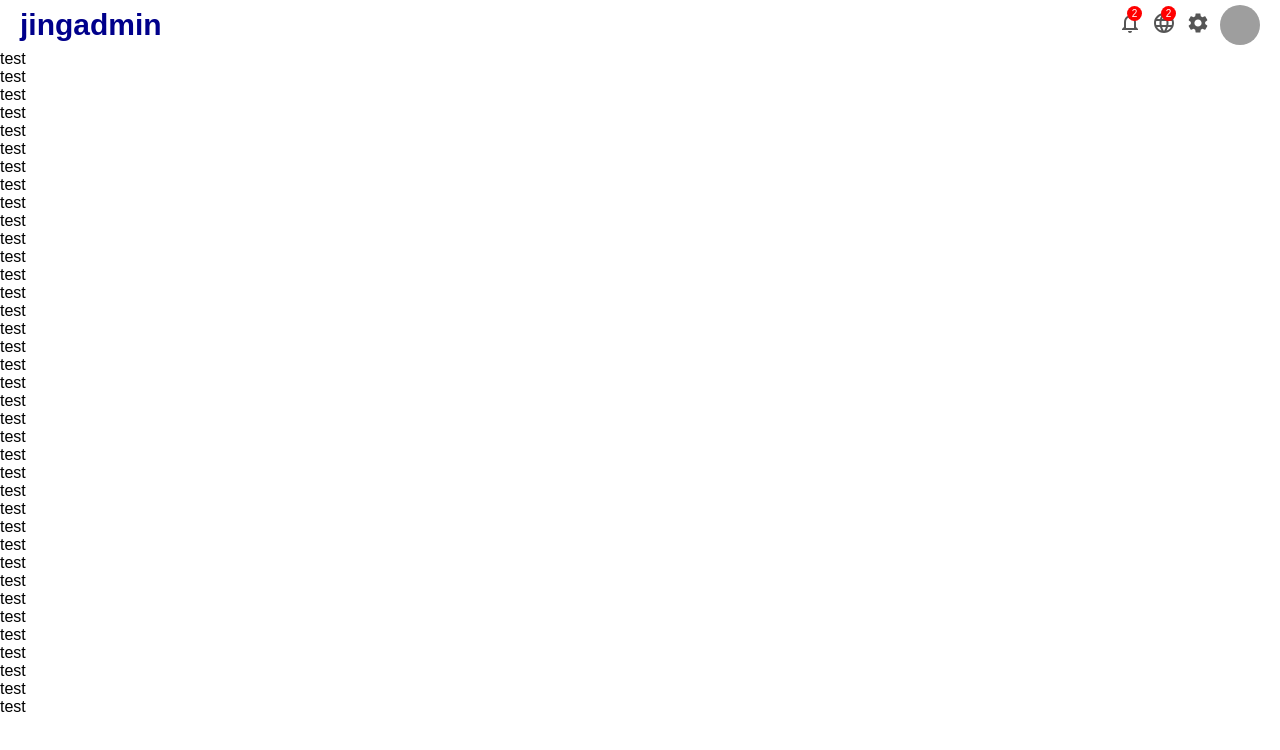
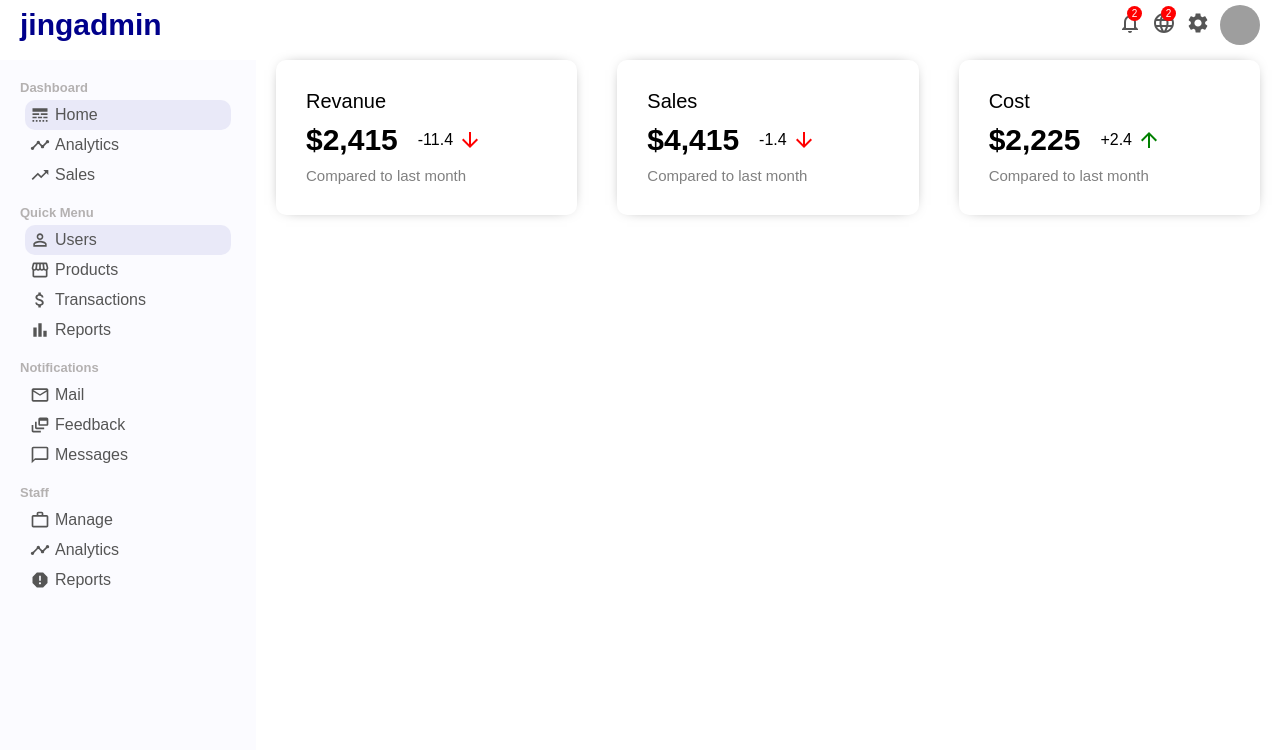
Before and after one commit to Jing0717/youtube-admin, a React (Create React App) app: page / in a window 1280 px wide. Shown: the top 750 px of the page. Built offline with nearby package versions, Linux system fonts and the light colour scheme; grey boxes are pictures that could not be loaded; the HTML template or start-up script is replaced by a standard one.

Commit message:
create homepage & featuredInfo

```diff
--- a/src/App.js
+++ b/src/App.js
@@ -1,46 +1,17 @@
+import Sidebar from "./components/sidebar/Sidebar";
 import Topbar from "./components/topbar/Topbar";
+import "./app.css";
+import Home from "./pages/home/Home";
+
 
 function App() {
   return (
     <div>
       <Topbar />
-      test<br />
-      test<br />
-      test<br />
-      test<br />
-      test<br />
-      test<br />
-      test<br />
-      test<br />
-      test<br />
-      test<br />
-      test<br />
-      test<br />
-      test<br />
-      test<br />
-      test<br />
-      test<br />
-      test<br />
-      test<br />
-      test<br />
-      test<br />
-      test<br />
-      test<br />
-      test<br />
-      test<br />
-      test<br />
-      test<br />
-      test<br />
-      test<br />
-      test<br />
-      test<br />
-      test<br />
-      test<br />
-      test<br />
-      test<br />
-      test<br />
-      test<br />
-      test<br />
+      <div className="container">
+        <Sidebar />
+        <Home />
+      </div>
     </div>
   );
 }
--- /dev/null
+++ b/src/app.css
@@ -0,0 +1,9 @@
+.container {
+    display: flex;
+    margin-top: 10px;
+}
+
+.others{
+    flex:4;
+    background-color: darkcyan;
+}
--- /dev/null
+++ b/src/components/featuredInfo/FeaturedInfo.jsx
@@ -0,0 +1,42 @@
+import "./featuredInfo.css";
+import { ArrowDownward, ArrowUpward } from "@material-ui/icons"
+
+export default function FeaturedInfo() {
+    return (
+        <div className="featured">
+            <div className="featuredItem">
+                <span className="featuredTitle">
+                    Revanue
+                </span>
+                <div className="featuredMoneyContainer">
+                    <span className="featuredMoney">$2,415</span>
+                    <span className="featuredMoneyRate">-11.4<ArrowDownward className="featuredIcon negative"/>
+                    </span>
+                </div>
+                <span className="featredSub">Compared to last month</span>
+            </div>
+            <div className="featuredItem">
+                <span className="featuredTitle">
+                    Sales
+                </span>
+                <div className="featuredMoneyContainer">
+                    <span className="featuredMoney">$4,415</span>
+                    <span className="featuredMoneyRate">-1.4<ArrowDownward className="featuredIcon negative" />
+                    </span>
+                </div>
+                <span className="featredSub">Compared to last month</span>
+            </div>
+            <div className="featuredItem">
+                <span className="featuredTitle">
+                Cost
+                </span>
+                <div className="featuredMoneyContainer">
+                    <span className="featuredMoney">$2,225</span>
+                    <span className="featuredMoneyRate">+2.4<ArrowUpward className="featuredIcon" />
+                    </span>
+                </div>
+                <span className="featredSub">Compared to last month</span>
+            </div>
+        </div>
+    )
+}
--- /dev/null
+++ b/src/components/featuredInfo/featuredInfo.css
@@ -0,0 +1,52 @@
+.featured {
+    width: 100%;
+    display: flex;
+    justify-content: space-between;
+}
+
+.featuredItem {
+    flex: 1;
+    margin: 0 20px;
+    padding: 30px;
+    border-radius: 10px;
+    cursor: pointer;
+    box-shadow: 0px 0px 15px -10px rgba(0, 0, 0, 1);
+    -webkit-box-shadow: 0px 0px 15px -10px rgba(0, 0, 0, 1);
+    -moz-box-shadow: 0px 0px 11px 0px rgba(0, 0, 0, 1);
+}
+
+.featuredTitle {
+    font-size: 20px;
+}
+
+.featuredMoneyContainer {
+    margin: 10px 0;
+    display: flex;
+    align-items: center;
+}
+
+.featuredMoney {
+    font-size: 30px;
+    font-weight: 600;
+}
+
+.featuredMoneyRate {
+    display: flex;
+    align-items: center;
+    margin-left: 20px;
+}
+
+.featuredIcon {
+    font-size: 14px;
+    margin-left: 5px;
+    color: green;
+}
+
+.featuredIcon.negative {
+    color: red;
+}
+
+.featredSub {
+    font-size: 15px;
+    color: gray;
+}
--- /dev/null
+++ b/src/components/sidebar/Sidebar.jsx
@@ -0,0 +1,98 @@
+import "./sidebar.css";
+import {
+    LineStyle,
+    Timeline,
+    TrendingUp,
+    PermIdentity,
+    Storefront,
+    AttachMoney,
+    BarChart,
+    MailOutline,
+    DynamicFeed,
+    ChatBubbleOutline,
+    WorkOutline,
+    Report,
+} from "@material-ui/icons";
+
+const Sidebar = () => {
+    return (
+        <div className="sidebar">
+            <div className="sidebarWrapper">
+                <div className="sidebarMenu">
+                    <h3 className="sidebarTitle">Dashboard</h3>
+                    <ul className="sidebarList">
+                        <li className="sidebarListItem active">
+                            <LineStyle className="sidebarIcon" />
+                            Home
+                        </li>
+                        <li className="sidebarListItem">
+                            <Timeline className="sidebarIcon" />
+                            Analytics
+                        </li>
+                        <li className="sidebarListItem">
+                            <TrendingUp className="sidebarIcon" />
+                            Sales
+                        </li>
+                    </ul>
+                </div>
+                <div className="sidebarMenu">
+                    <h3 className="sidebarTitle">Quick Menu</h3>
+                    <ul className="sidebarList">
+                        <li className="sidebarListItem active">
+                            <PermIdentity className="sidebarIcon" />
+                            Users
+                        </li>
+                        <li className="sidebarListItem">
+                            <Storefront className="sidebarIcon" />
+                            Products
+                        </li>
+                        <li className="sidebarListItem">
+                            <AttachMoney className="sidebarIcon" />
+                            Transactions
+                        </li>
+                        <li className="sidebarListItem">
+                            <BarChart className="sidebarIcon" />
+                            Reports
+                        </li>
+                    </ul>
+                </div>
+                <div className="sidebarMenu">
+                    <h3 className="sidebarTitle">Notifications</h3>
+                    <ul className="sidebarList">
+                        <li className="sidebarListItem">
+                            <MailOutline className="sidebarIcon" />
+                            Mail
+                        </li>
+                        <li className="sidebarListItem">
+                            <DynamicFeed className="sidebarIcon" />
+                            Feedback
+                        </li>
+                        <li className="sidebarListItem">
+                            <ChatBubbleOutline className="sidebarIcon" />
+                            Messages
+                        </li>
+                    </ul>
+                </div>
+                <div className="sidebarMenu">
+                    <h3 className="sidebarTitle">Staff</h3>
+                    <ul className="sidebarList">
+                        <li className="sidebarListItem">
+                            <WorkOutline className="sidebarIcon" />
+                            Manage
+                        </li>
+                        <li className="sidebarListItem">
+                            <Timeline className="sidebarIcon" />
+                            Analytics
+                        </li>
+                        <li className="sidebarListItem">
+                            <Report className="sidebarIcon" />
+                            Reports
+                        </li>
+                    </ul>
+                </div>
+            </div>
+        </div>
+    );
+}
+
+export default Sidebar;
--- /dev/null
+++ b/src/components/sidebar/sidebar.css
@@ -0,0 +1,44 @@
+.sidebar {
+    flex: 1;
+    height: calc(100vh - 50px);
+    background-color: rgb(251, 251, 255);
+    position: sticky;
+    top: 50px;
+}
+
+.sidebarWrapper {
+    padding: 20px;
+    color: #555;
+}
+
+.sidebarMenu {
+    margin-bottom: 10px;
+}
+
+.sidebarTitle {
+    font-size: 13px;
+    color: rgb(180, 177, 177);
+}
+
+.sidebarList {
+    list-style: none;
+    padding: 5px;
+}
+
+.sidebarListItem {
+    padding: 5px;
+    cursor: pointer;
+    display: flex;
+    align-items: center;
+    border-radius: 10px;
+}
+
+.sidebarListItem.active,
+.sidebarListItem:hover {
+    background-color: rgb(233, 233, 248);
+}
+
+.sidebarIcon {
+    margin-right: 5px;
+    font-size: 20px !important;
+}
--- /dev/null
+++ b/src/pages/home/Home.jsx
@@ -0,0 +1,10 @@
+import FeaturedInfo from "../../components/featuredInfo/FeaturedInfo";
+import "./home.css";
+
+export default function Home() {
+    return (
+        <div className="home">
+            <FeaturedInfo />
+        </div>
+    )
+}
--- /dev/null
+++ b/src/pages/home/home.css
@@ -0,0 +1,3 @@
+.home {
+    flex: 4;
+}
```
